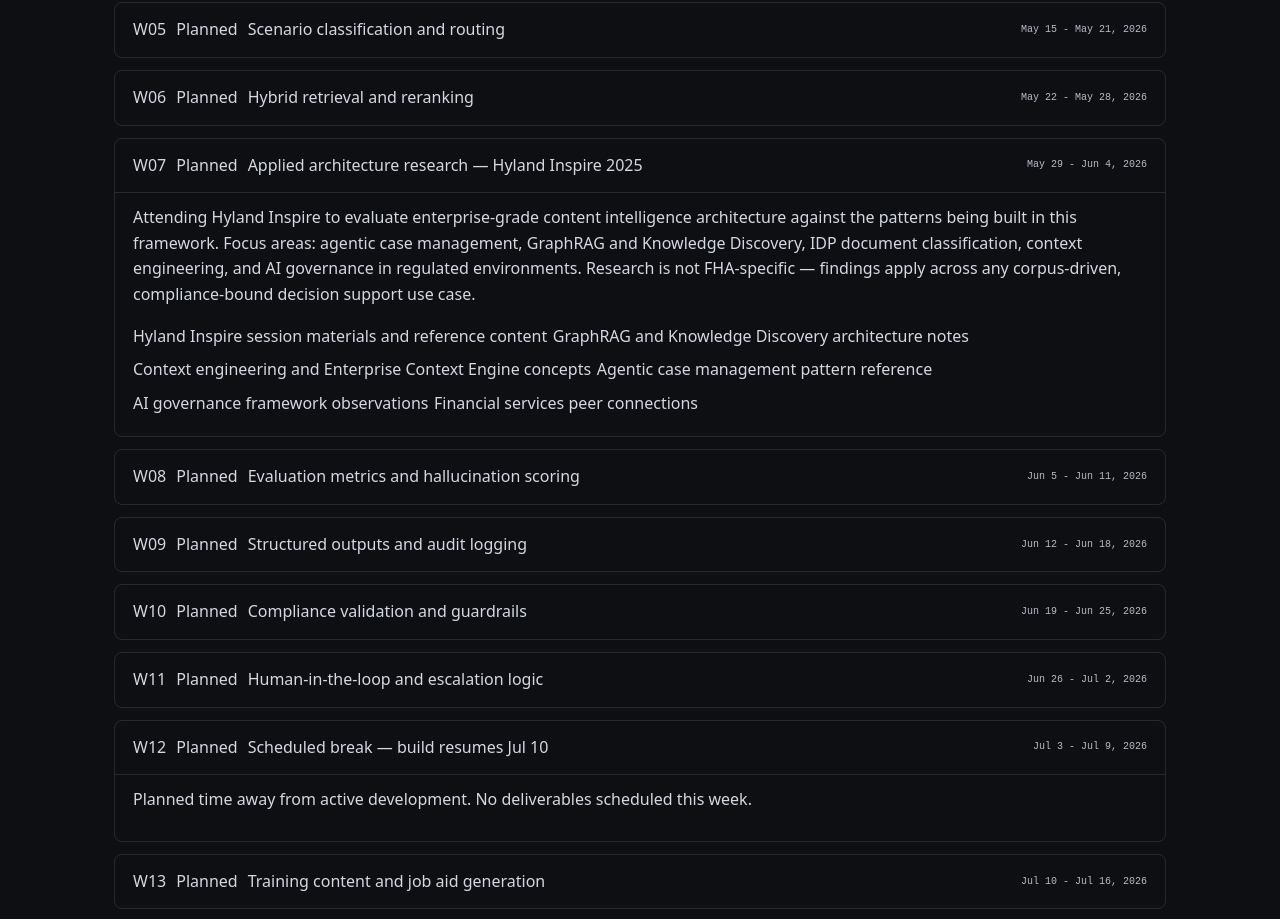
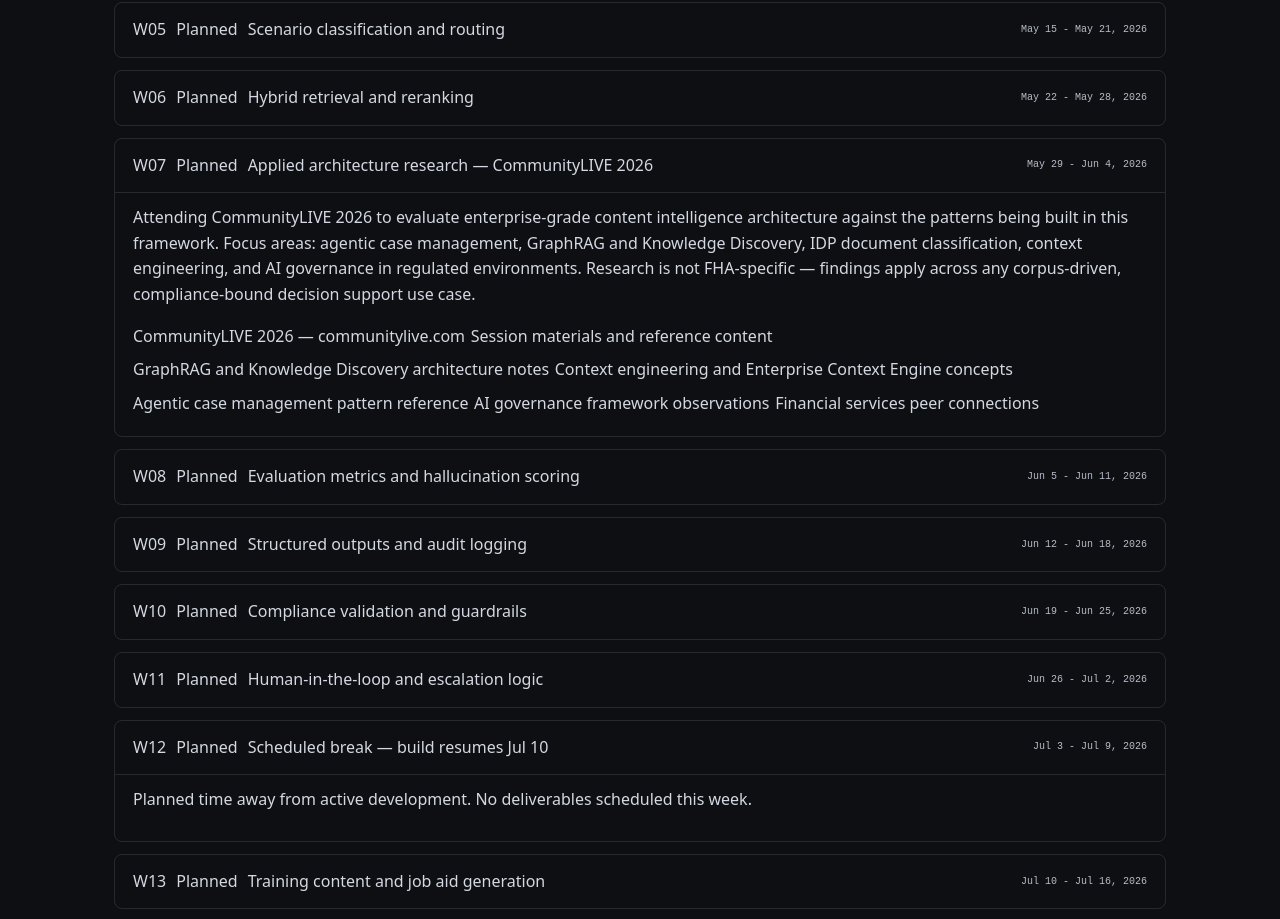
Before and after one commit to blendedpages-bq/pulse-pm, a React (Vite) app: page /build in a window 1280 px wide. Shown: the part 1174-2093 px from the top of the page. Built offline with nearby package versions, Linux system fonts and the light colour scheme.

Commit message:
fix: CommunityLIVE

```diff
--- a/src/pages/Build.jsx
+++ b/src/pages/Build.jsx
@@ -5,12 +5,7 @@
   { num: 4, status: 'planned', dates: 'May 8 - May 14, 2026', title: 'Simple UI and output refinement' },
   { num: 5, status: 'planned', dates: 'May 15 - May 21, 2026', title: 'Scenario classification and routing' },
   { num: 6, status: 'planned', dates: 'May 22 - May 28, 2026', title: 'Hybrid retrieval and reranking' },
-  { num: 7, status: 'planned', dates: 'May 29 - Jun 4, 2026', title: 'Applied architecture research — Hyland Inspire 2025', desc: 'Attending Hyland Inspire to evaluate enterprise-grade content intelligence architecture against the patterns being built in this framework. Focus areas: agentic case management, GraphRAG and Knowledge Discovery, IDP document classification, context engineering, and AI governance in regulated environments. Research is not FHA-specific — findings apply across any corpus-driven, compliance-bound decision support use case.', outputs: ['Hyland Inspire session materials and reference content',
-  'GraphRAG and Knowledge Discovery architecture notes',
-  'Context engineering and Enterprise Context Engine concepts',
-  'Agentic case management pattern reference',
-  'AI governance framework observations',
-  'Financial services peer connections']},
+  { num: 7, status: 'planned', dates: 'May 29 - Jun 4, 2026', title: 'Applied architecture research — CommunityLIVE 2026', desc: 'Attending CommunityLIVE 2026 to evaluate enterprise-grade content intelligence architecture against the patterns being built in this framework. Focus areas: agentic case management, GraphRAG and Knowledge Discovery, IDP document classification, context engineering, and AI governance in regulated environments. Research is not FHA-specific — findings apply across any corpus-driven, compliance-bound decision support use case.', outputs: ['CommunityLIVE 2026 — communitylive.com', 'Session materials and reference content', 'GraphRAG and Knowledge Discovery architecture notes', 'Context engineering and Enterprise Context Engine concepts', 'Agentic case management pattern reference', 'AI governance framework observations', 'Financial services peer connections']},
   { num: 8, status: 'planned', dates: 'Jun 5 - Jun 11, 2026', title: 'Evaluation metrics and hallucination scoring' },
   { num: 9, status: 'planned', dates: 'Jun 12 - Jun 18, 2026', title: 'Structured outputs and audit logging' },
   { num: 10, status: 'planned', dates: 'Jun 19 - Jun 25, 2026', title: 'Compliance validation and guardrails' },
```
